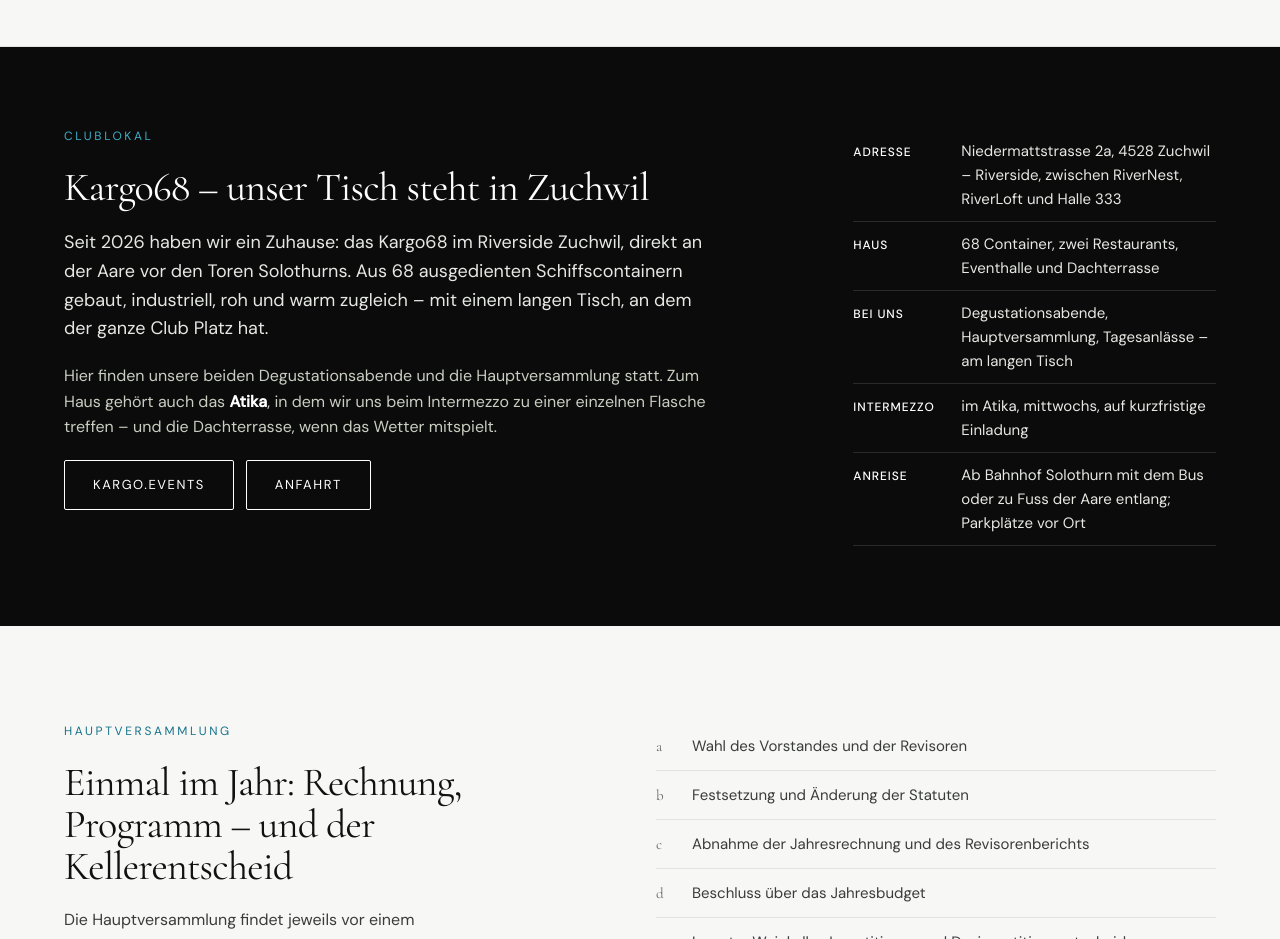
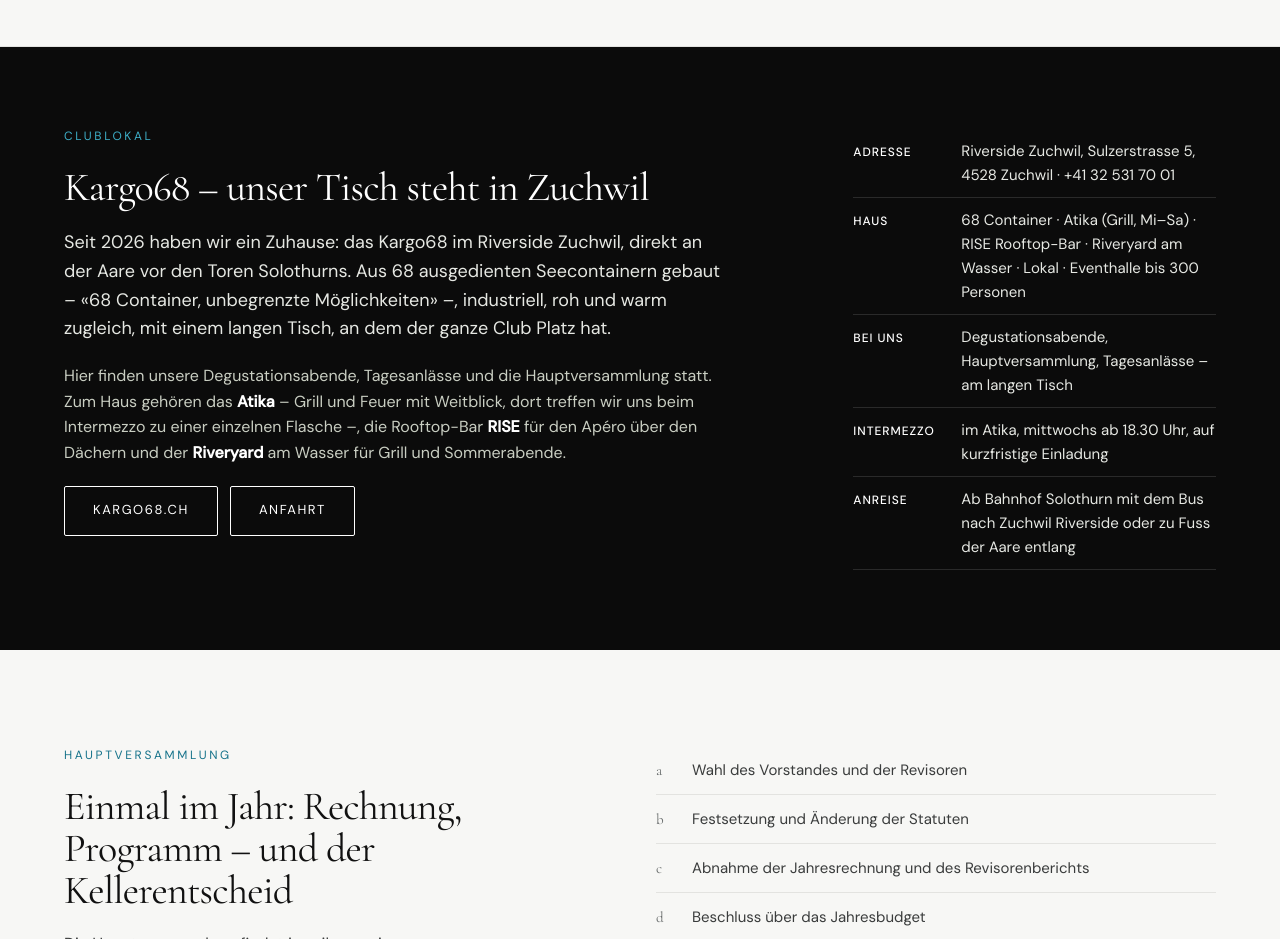
Before and after one commit to moserstefan79-gif/crazytable-website, a plain HTML site: page verein.html in a window 1280 px wide. Shown: the part 1280-2219 px from the top of the page. Drawn offline with nearby package versions, Linux system fonts and the light colour scheme.

Commit message:
Clublokal mit Angaben von kargo68.ch; Logo im Header sauber beschnitten (Claim war abgeschnitten)
Co-Authored-By: Claude Fable 5.1 <noreply@anthropic.com>
Claude-Session: https://claude.ai/code/session_01JgEeKYKB9aqasgkdNEFRcR

```diff
--- a/verein.html
+++ b/verein.html
@@ -54,16 +54,16 @@
   <div class="c1-7 stack">
     <p class="overline" style="color:var(--cyan)">Clublokal</p>
     <h2 style="font-size:40px;color:#fff">Kargo68 – unser Tisch steht in Zuchwil</h2>
-    <p class="lead" style="color:#E6E8E3;max-width:none">Seit 2026 haben wir ein Zuhause: das Kargo68 im Riverside Zuchwil, direkt an der Aare vor den Toren Solothurns. Aus 68 ausgedienten Schiffscontainern gebaut, industriell, roh und warm zugleich – mit einem langen Tisch, an dem der ganze Club Platz hat.</p>
-    <p style="color:#C9CEC2">Hier finden unsere beiden Degustationsabende und die Hauptversammlung statt. Zum Haus gehört auch das <strong style="color:#fff">Atika</strong>, in dem wir uns beim Intermezzo zu einer einzelnen Flasche treffen – und die Dachterrasse, wenn das Wetter mitspielt.</p>
-    <div class="row"><a class="btn btn-ghost" style="border-color:#fff;color:#fff" href="https://kargo.events" target="_blank" rel="noopener">kargo.events</a><a class="btn btn-ghost" style="border-color:#fff;color:#fff" href="https://maps.google.com/?q=Niedermattstrasse+2a,+4528+Zuchwil" target="_blank" rel="noopener">Anfahrt</a></div>
+    <p class="lead" style="color:#E6E8E3;max-width:none">Seit 2026 haben wir ein Zuhause: das Kargo68 im Riverside Zuchwil, direkt an der Aare vor den Toren Solothurns. Aus 68 ausgedienten Seecontainern gebaut – «68 Container, unbegrenzte Möglichkeiten» –, industriell, roh und warm zugleich, mit einem langen Tisch, an dem der ganze Club Platz hat.</p>
+    <p style="color:#C9CEC2">Hier finden unsere Degustationsabende, Tagesanlässe und die Hauptversammlung statt. Zum Haus gehören das <strong style="color:#fff">Atika</strong> – Grill und Feuer mit Weitblick, dort treffen wir uns beim Intermezzo zu einer einzelnen Flasche –, die Rooftop-Bar <strong style="color:#fff">RISE</strong> für den Apéro über den Dächern und der <strong style="color:#fff">Riveryard</strong> am Wasser für Grill und Sommerabende.</p>
+    <div class="row"><a class="btn btn-ghost" style="border-color:#fff;color:#fff" href="https://kargo68.ch" target="_blank" rel="noopener">kargo68.ch</a><a class="btn btn-ghost" style="border-color:#fff;color:#fff" href="https://maps.google.com/?q=Sulzerstrasse+5,+4528+Zuchwil" target="_blank" rel="noopener">Anfahrt</a></div>
   </div>
   <ul class="facts-inline c9-4" style="color:#E6E8E3;padding-top:12px">
-    <li><b style="color:#fff">Adresse</b>Niedermattstrasse 2a, 4528 Zuchwil – Riverside, zwischen RiverNest, RiverLoft und Halle 333</li>
-    <li><b style="color:#fff">Haus</b>68 Container, zwei Restaurants, Eventhalle und Dachterrasse</li>
+    <li><b style="color:#fff">Adresse</b>Riverside Zuchwil, Sulzerstrasse 5, 4528 Zuchwil · +41 32 531 70 01</li>
+    <li><b style="color:#fff">Haus</b>68 Container · Atika (Grill, Mi–Sa) · RISE Rooftop-Bar · Riveryard am Wasser · Lokal · Eventhalle bis 300 Personen</li>
     <li><b style="color:#fff">Bei uns</b>Degustationsabende, Hauptversammlung, Tagesanlässe – am langen Tisch</li>
-    <li><b style="color:#fff">Intermezzo</b>im Atika, mittwochs, auf kurzfristige Einladung</li>
-    <li><b style="color:#fff">Anreise</b>Ab Bahnhof Solothurn mit dem Bus oder zu Fuss der Aare entlang; Parkplätze vor Ort</li>
+    <li><b style="color:#fff">Intermezzo</b>im Atika, mittwochs ab 18.30 Uhr, auf kurzfristige Einladung</li>
+    <li><b style="color:#fff">Anreise</b>Ab Bahnhof Solothurn mit dem Bus nach Zuchwil Riverside oder zu Fuss der Aare entlang</li>
   </ul>
 </section>
 
```
Also changed, not shown: img/logo-wordmark.png, 1 other file.
